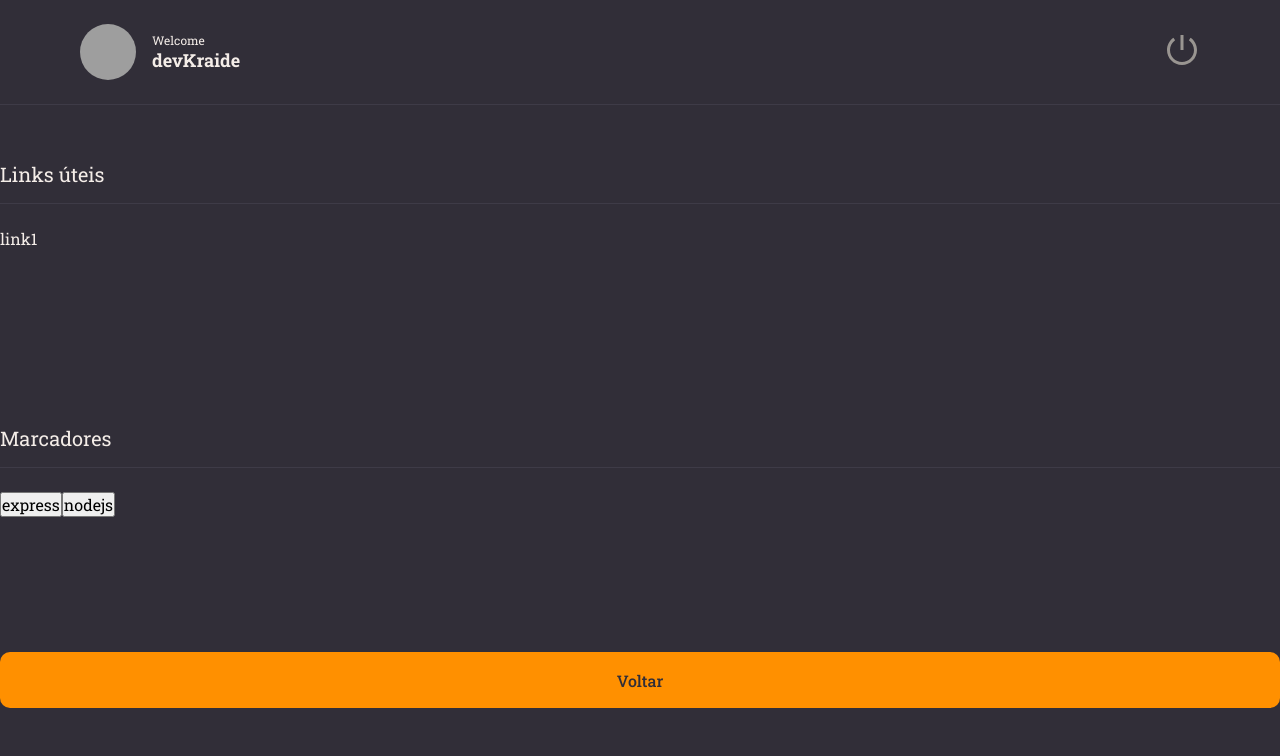
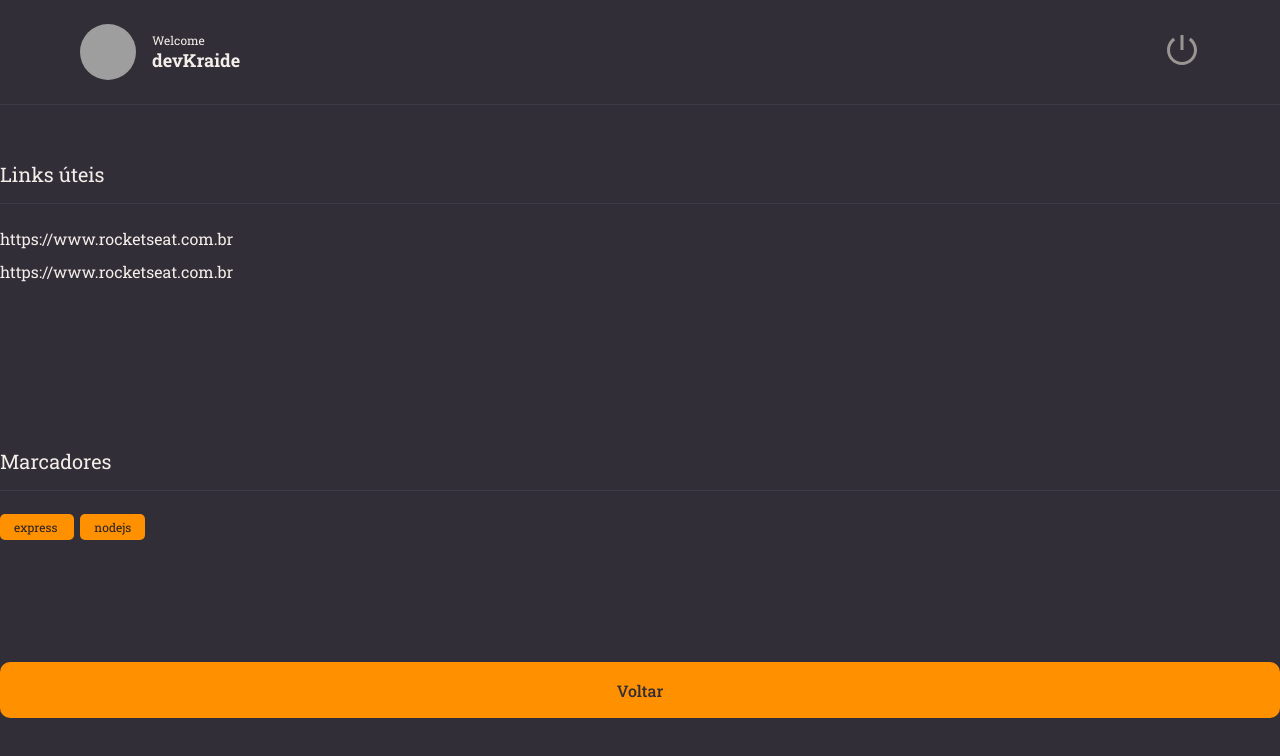
Before and after one commit to devKraide/rocketnotes, a React (Vite) app: page / in a window 1280 px wide. Shown: the top 756 px of the page. Built offline with nearby package versions, Linux system fonts and the light colour scheme; grey boxes are pictures that could not be loaded.

Commit message:
tag component

```diff
--- /dev/null
+++ b/src/components/Tag/index.jsx
@@ -0,0 +1,10 @@
+import { TagContainer } from "./styles";
+
+// eslint-disable-next-line react/prop-types
+export function Tag({ title }) {
+  return (
+    <TagContainer>
+      {title}
+    </TagContainer>
+  );
+}
--- /dev/null
+++ b/src/components/Tag/styles.js
@@ -0,0 +1,13 @@
+import styled from "styled-components";
+
+export const TagContainer = styled.span`
+
+  font-size: 12px;
+  padding: 5px 14px;
+  border-radius: 5px;
+  margin-right: 6px;
+
+  color: ${({ theme }) => theme.COLORS.BACKGROUND_900};
+  background-color: ${({ theme }) => theme.COLORS.ORANGE};
+
+`;
--- a/src/pages/Details/index.jsx
+++ b/src/pages/Details/index.jsx
@@ -6,6 +6,7 @@ import { Container, Links } from "./styles.js";
 import { Button } from "../../components/Button";
 import { Header } from "../../components/Header";
 import { Section } from "../../components/Section";
+import { Tag } from "../../components/Tag";
 export function Details() {
 
   return (
@@ -15,15 +16,22 @@ export function Details() {
 
       <Section title="Links úteis">
         <Links>
-        <li>
-          <a href="#">link1</a>
-        </li>
+
+          <li>
+            <a href="#">https://www.rocketseat.com.br</a>
+          </li>
+
+          <li>
+            <a href="#">https://www.rocketseat.com.br</a>
+          </li>
+
         </Links>
       </Section>
 
       <Section title="Marcadores">
-        <button>express</button>
-        <button>nodejs</button>
+
+        <Tag title ="express "/>
+        <Tag title =" nodejs"/>
 
       </Section>
 
```
